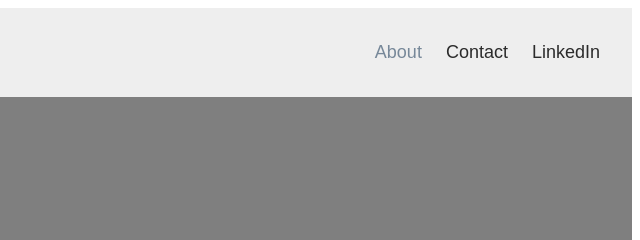
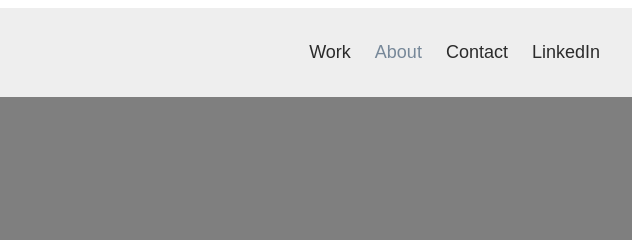
Before and after one commit to tbehl7/UX_UI_HW_18, a plain HTML site: page index.html in a window 1280 px wide. Shown: the top 240 px of the page, 640-1280 px from the left. Drawn offline with Linux system fonts and the light colour scheme.

Commit message:
HW18-Update-02

```diff
--- a/index.html
+++ b/index.html
@@ -6,6 +6,7 @@
   <div class="header">
     <img src="../UX_UI_HW_18/images/image-branding-dark-00.png">
     <div class="header-right">
+      <a href="#work">Work</a>
       <a class="active" href="#about">About</a>
       <a href="#contact">Contact</a>
       <a href="#linkedin">LinkedIn</a>
```
